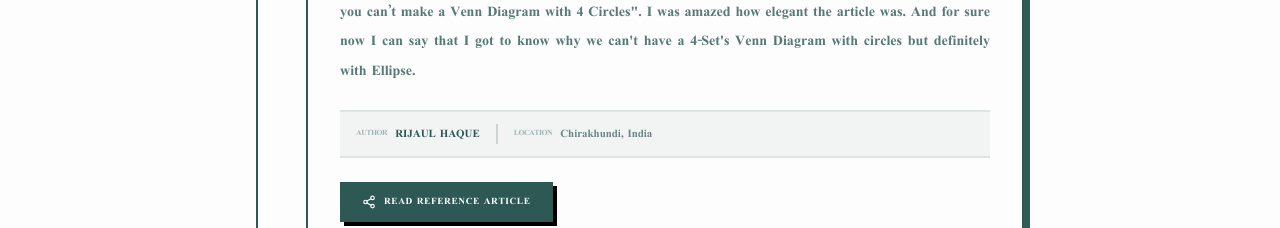
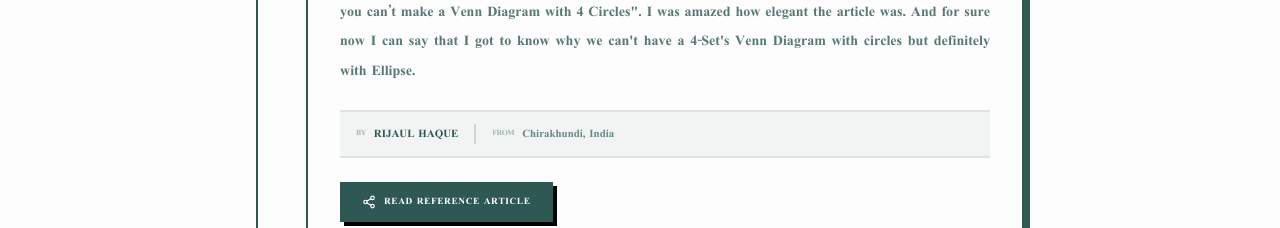
Before and after one commit to RijaulHaque/rijaulhaqueportfolio, a React (Vite) app: page /journal in a window 1280 px wide. Shown: the part 920-1148 px from the top of the page. Built offline with nearby package versions, Linux system fonts and the light colour scheme.

Commit message:
Change labels from 'Author' and 'Location' to 'By' and 'From'

```diff
--- a/src/pages/DailyJournal.jsx
+++ b/src/pages/DailyJournal.jsx
@@ -415,13 +415,13 @@ function JournalEntry({ entry }) {
             <div className="mb-6 flex flex-wrap gap-4 items-center py-3 border-y-2 border-primary/10 bg-primary/5 px-4">
               {entry.author && (
                 <div className="flex items-center gap-2">
-                  <span className="text-[10px] font-black uppercase tracking-tighter text-primary/40">Author</span>
+                  <span className="text-[10px] font-black uppercase tracking-tighter text-primary/40">By</span>
                   <span className="text-sm font-black text-primary uppercase">{entry.author}</span>
                 </div>
               )}
               {entry.location && (
                 <div className="flex items-center gap-2 border-l-2 border-primary/20 pl-4">
-                  <span className="text-[10px] font-black uppercase tracking-tighter text-primary/40">Location</span>
+                  <span className="text-[10px] font-black uppercase tracking-tighter text-primary/40">From</span>
                   <span className="text-sm font-bold text-primary/70">{entry.location}</span>
                 </div>
               )}
```
